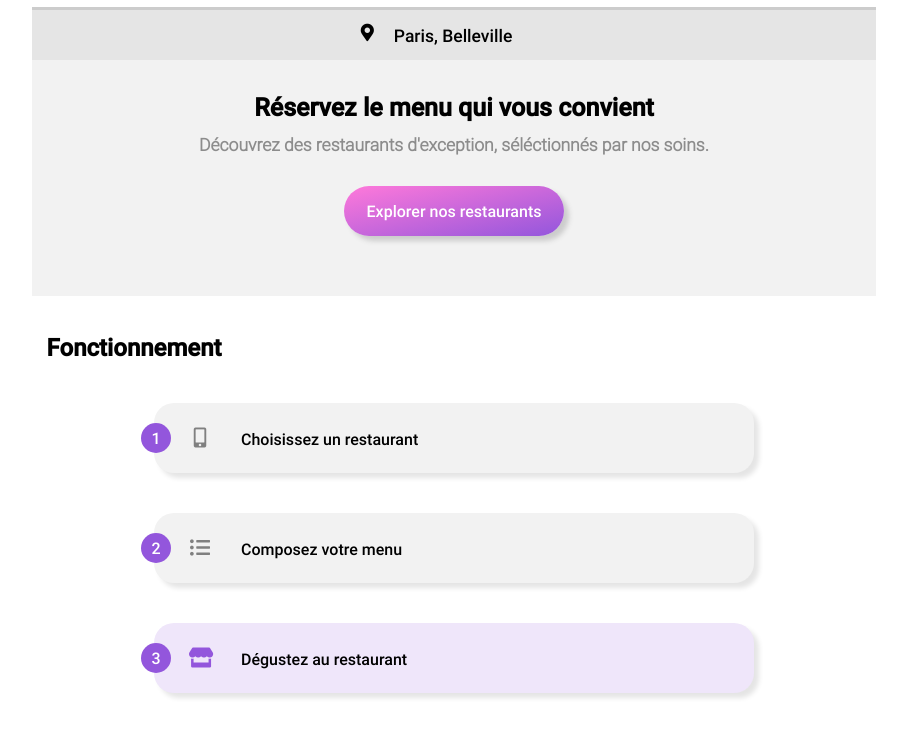
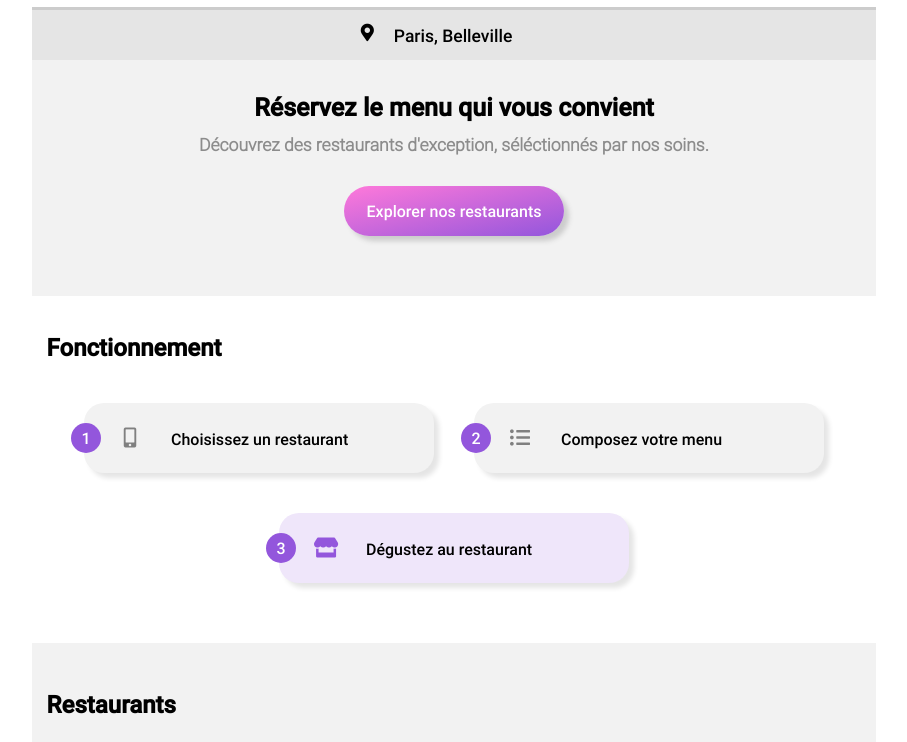
Before and after one commit to MarouaneDmy/MarouaneDemay_03_26032021, a website: page index.html in a window 1280 px wide. Shown: the part 54-796 px from the top of the page, without its empty margins (186-1093 px from the left). Drawn offline with Linux system fonts and the light colour scheme.

Commit message:
Alignements des étapes sur écran de bureau

```diff
--- a/sass/utils/_mixins.scss
+++ b/sass/utils/_mixins.scss
@@ -15,7 +15,7 @@
     box-shadow: 5px 5px 5px darken($color-grey, 5%);
     margin-bottom: 20px;
     @media only screen and (min-width: 600px) {
-        width: 600px;
+        width: 350px;
         margin: 20px;
     }
     .numero {
```
Also changed, not shown: css/style.css.
